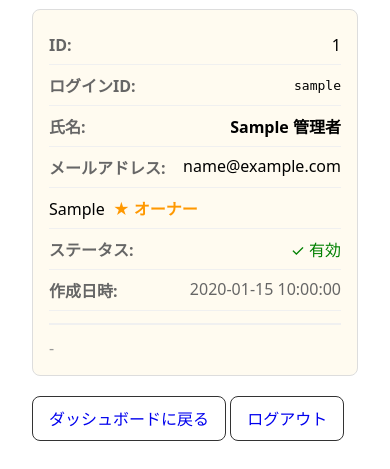
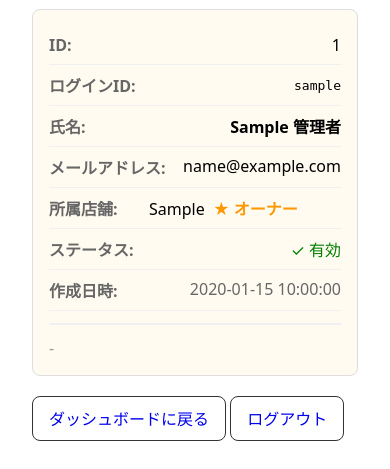
Before and after one commit to system-asayama/property-management-app, a Flask app: page /admin/admins in a window 390 px wide. Shown: the part 180-649 px from the top of the page. Run offline with Flask 3, Linux system fonts and the light colour scheme; the visitor is signed in with stand-in values (Sample User, id 1); tables that the repository leaves empty hold one stand-in row (values such as "Sample post"); a database or web service that is not in the repository returns one stand-in record (values such as "Sample title"); some libraries are stand-ins or nearby versions.

Commit message:
所属店舗ラベルを表示し、店舗名の開始位置を揃える

```diff
--- a/app/templates/admin_admins.html
+++ b/app/templates/admin_admins.html
@@ -47,17 +47,14 @@
     }
 
     .admin-card-row.stores-row {
-      flex-direction: column;
+      flex-direction: row;
       align-items: flex-start;
-    }
-
-    .admin-card-row.stores-row .admin-card-label {
-      display: none;
     }
 
     .admin-card-row.stores-row .admin-card-value {
       text-align: left;
-      margin-top: 0;
+      display: flex;
+      flex-direction: column;
     }
 
     .admin-card-actions {
```
Also changed, not shown: app/templates/tenant_store_admins.html (+6 -1 lines).
